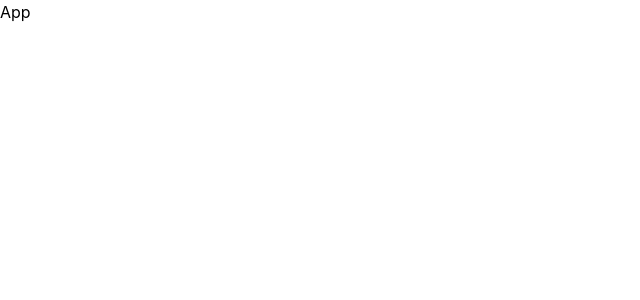
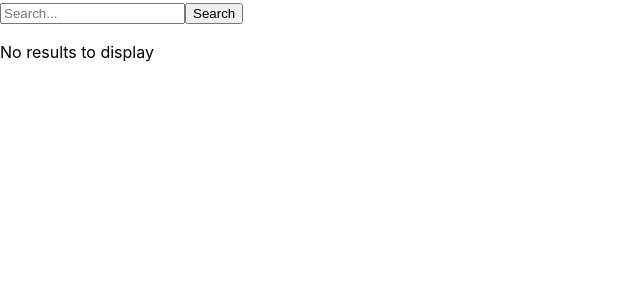
Before and after one commit to NataliaIv90/rsschool-react, a React (Vite) app: page / in a window 1280 px wide. Shown: the top 300 px of the page, without its empty margins (0-640 px from the left). Built offline with nearby package versions, Linux system fonts and the light colour scheme.

Commit message:
feat: add search app functionality

```diff
--- a/src/components/app/App.tsx
+++ b/src/components/app/App.tsx
@@ -1,13 +1,14 @@
 import { Component } from 'react';
 import './App.css';
 import ErrorBoundary from '../errorBoundary/ErrorBoundary';
+import SearchPage from '../searchPage/SearchPage';
 
 class App extends Component {
   render() {
     return (
-      <div>
+      <div className="App">
         <ErrorBoundary>
-          <div>App</div>
+          <SearchPage />
         </ErrorBoundary>
       </div>
     );
--- /dev/null
+++ b/src/components/characterCard/CharacterCard.tsx
@@ -0,0 +1,27 @@
+import React from 'react'; // Assuming you have defined the interface in a separate file
+import { IStarWarsCharacter } from '../searchPage/SearchPage';
+
+interface CharacterCardProps {
+  character: IStarWarsCharacter;
+}
+
+class CharacterCard extends React.Component<CharacterCardProps> {
+  render() {
+    const { character } = this.props;
+
+    return (
+      <div className="character-card">
+        <h2>{character.name}</h2>
+        <p>Height: {character.height} cm</p>
+        <p>Mass: {character.mass} kg</p>
+        <p>Hair Color: {character.hair_color}</p>
+        <p>Skin Color: {character.skin_color}</p>
+        <p>Eye Color: {character.eye_color}</p>
+        <p>Birth Year: {character.birth_year}</p>
+        <p>Gender: {character.gender}</p>
+      </div>
+    );
+  }
+}
+
+export default CharacterCard;
--- /dev/null
+++ b/src/components/searchInput/SearchInput.tsx
@@ -0,0 +1,42 @@
+import { Component, ChangeEvent } from 'react';
+
+interface SearchInputProps {
+  searchTerm: string;
+  onSearchTermChange: (searchTerm: string) => void;
+  onSearch: () => void;
+  isLoading: boolean;
+}
+
+class SearchInput extends Component<SearchInputProps> {
+  handleInputChange = (event: ChangeEvent<HTMLInputElement>) => {
+    this.props.onSearchTermChange(event.target.value);
+  };
+
+  handleSearchClick = () => {
+    this.props.onSearch();
+  };
+
+  render() {
+    const { searchTerm, isLoading } = this.props;
+
+    return (
+      <form>
+        <input
+          type="text"
+          value={searchTerm}
+          onChange={this.handleInputChange}
+          placeholder="Search..."
+        />
+        <button
+          type="submit"
+          onClick={this.handleSearchClick}
+          disabled={isLoading}
+        >
+          Search
+        </button>
+      </form>
+    );
+  }
+}
+
+export default SearchInput;
--- /dev/null
+++ b/src/components/searchPage/SearchPage.tsx
@@ -0,0 +1,90 @@
+import { Component } from 'react';
+import SearchInput from '../searchInput/SearchInput';
+import SearchResults from '../searchResults/SearchResults';
+
+export interface IStarWarsCharacter {
+  name: string;
+  height: string;
+  mass: string;
+  hair_color: string;
+  skin_color: string;
+  eye_color: string;
+  birth_year: string;
+  gender: string;
+  homeworld: string;
+  films: string[];
+  species: string[];
+  vehicles: string[];
+  starships: string[];
+  created: string;
+  edited: string;
+  url: string;
+}
+
+interface SearchPageState {
+  searchTerm: string;
+  results: IStarWarsCharacter[];
+  isLoading: boolean;
+}
+
+class SearchPage extends Component<unknown, SearchPageState> {
+  constructor(props: unknown) {
+    super(props);
+    this.state = {
+      searchTerm: '',
+      results: [],
+      isLoading: false,
+    };
+  }
+
+  componentDidMount() {
+    const storedSearchTerm = localStorage.getItem('searchTerm');
+    if (storedSearchTerm) {
+      this.setState({ searchTerm: storedSearchTerm }, this.fetchResults);
+    }
+  }
+
+  handleSearchTermChange = (searchTerm: string) => {
+    this.setState({ searchTerm });
+  };
+
+  handleSearch = () => {
+    this.fetchResults();
+    localStorage.setItem('searchTerm', this.state.searchTerm.trim());
+  };
+
+  fetchResults = () => {
+    const { searchTerm } = this.state;
+    const apiUrl = `https://swapi.dev/api/people/?search=${searchTerm}`;
+
+    this.setState({ isLoading: true });
+
+    fetch(apiUrl)
+      .then((response) => response.json())
+      .then((data) => {
+        this.setState({ results: data.results, isLoading: false });
+      })
+      .catch((error) => {
+        console.error('Error fetching data:', error);
+        this.setState({ isLoading: false });
+      });
+  };
+
+  render() {
+    const { searchTerm, results, isLoading } = this.state;
+
+    return (
+      <div>
+        <SearchInput
+          searchTerm={searchTerm}
+          onSearchTermChange={this.handleSearchTermChange}
+          onSearch={this.handleSearch}
+          isLoading={isLoading}
+        />
+        {isLoading ? <p>Loading...</p> : <SearchResults results={results} />}
+      </div>
+    );
+  }
+}
+
+export default SearchPage;
--- /dev/null
+++ b/src/components/searchResults/SearchResults.tsx
@@ -0,0 +1,23 @@
+import React from 'react';
+import { IStarWarsCharacter } from '../searchPage/SearchPage';
+import CharacterCard from '../characterCard/CharacterCard';
+
+interface SearchResultsProps {
+  results: IStarWarsCharacter[];
+}
+
+const SearchResults: React.FC<SearchResultsProps> = ({ results }) => {
+  return (
+    <div>
+      {results.length ? (
+        results.map((result, index) => (
+          <CharacterCard key={index} character={result} />
+        ))
+      ) : (
+        <p>No results to display</p>
+      )}
+    </div>
+  );
+};
+
+export default SearchResults;
```
